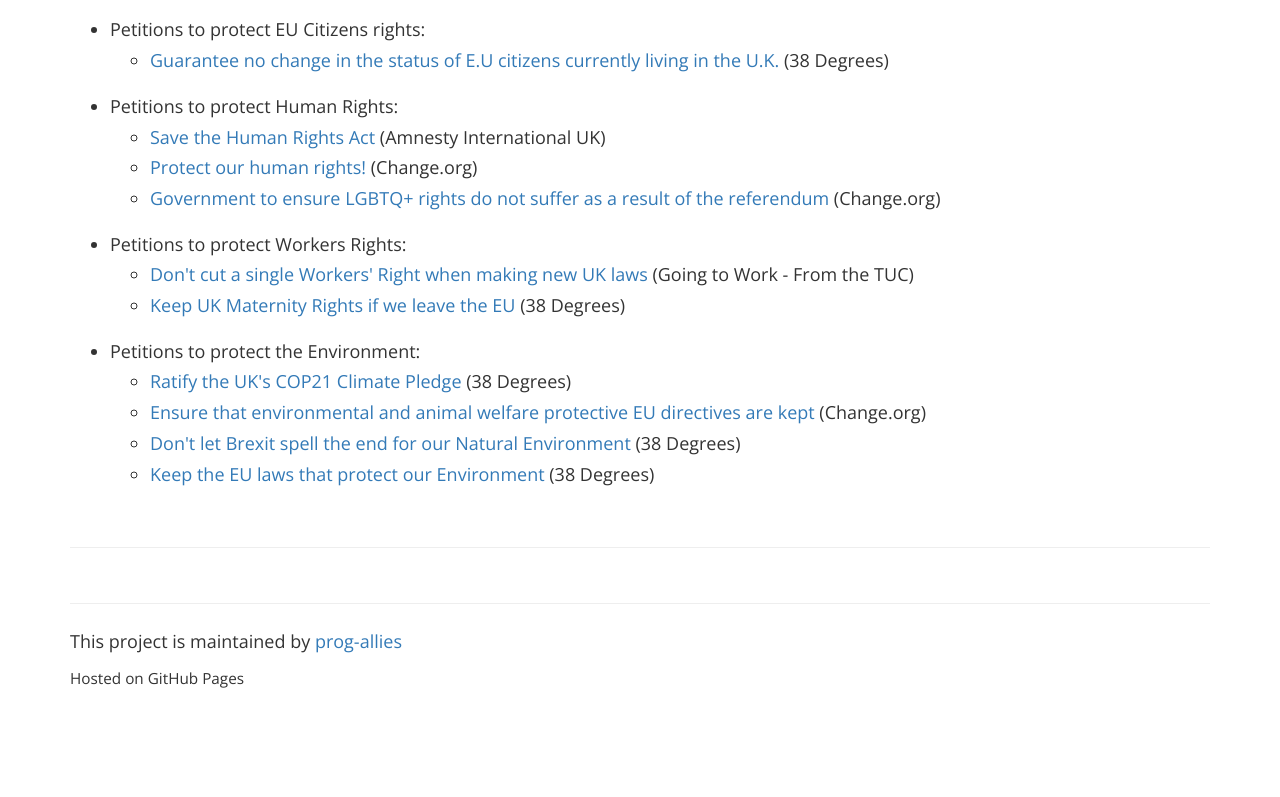
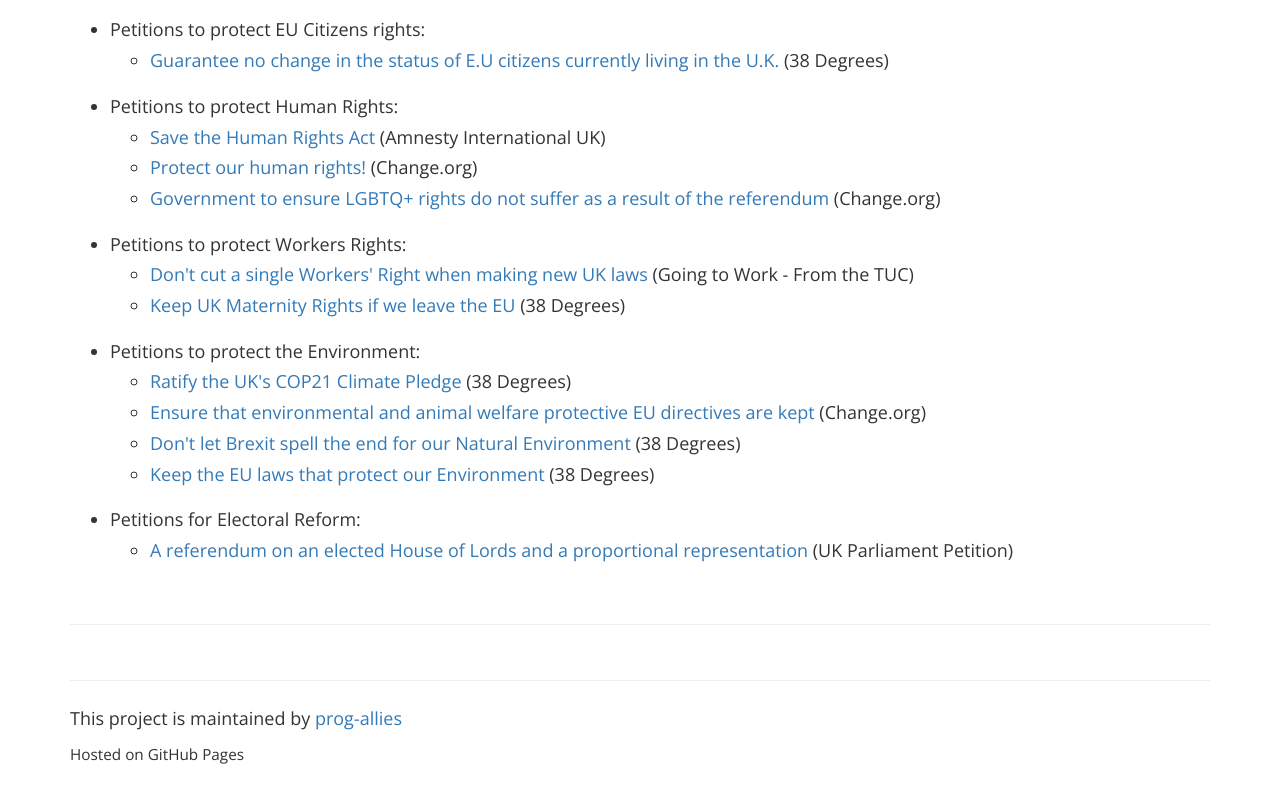
Before and after one commit to londonreds/progressive-alliance, a plain HTML site: page related.html in a window 1280 px wide. Shown: the part 756-1553 px from the top of the page. Before the commit the page ends 1477 px from the top, so only its background shows below. Drawn offline with nearby package versions, Linux system fonts and the light colour scheme.

Commit message:
Added Petition on elected house of lords & PR to 'related' page

```diff
--- a/related.html
+++ b/related.html
@@ -220,6 +220,14 @@
         </ul>
       </li>
 
+      <li>Petitions for Electoral Reform:
+        <ul>
+          <li><a href="https://petition.parliament.uk/petitions/137150"
+          target="_blank">
+          A referendum on an elected House of Lords and a proportional representation</a> (UK Parliament Petition)</li>
+        </ul>
+      </li>
+
     </ul>
 
 
```
